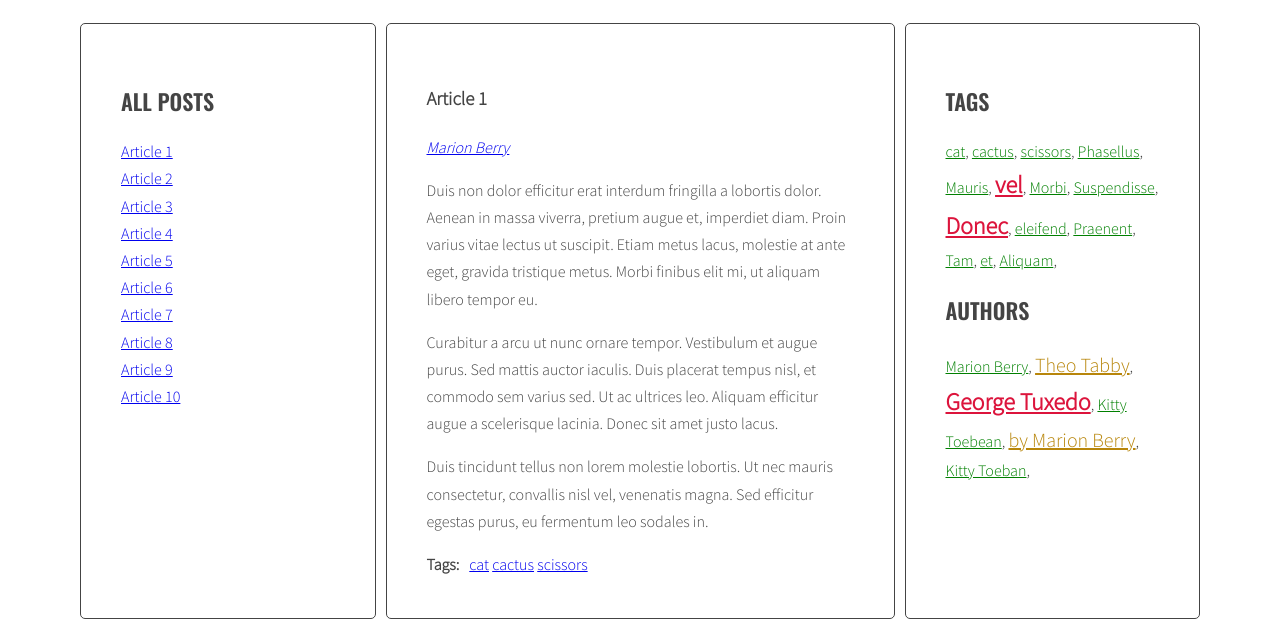
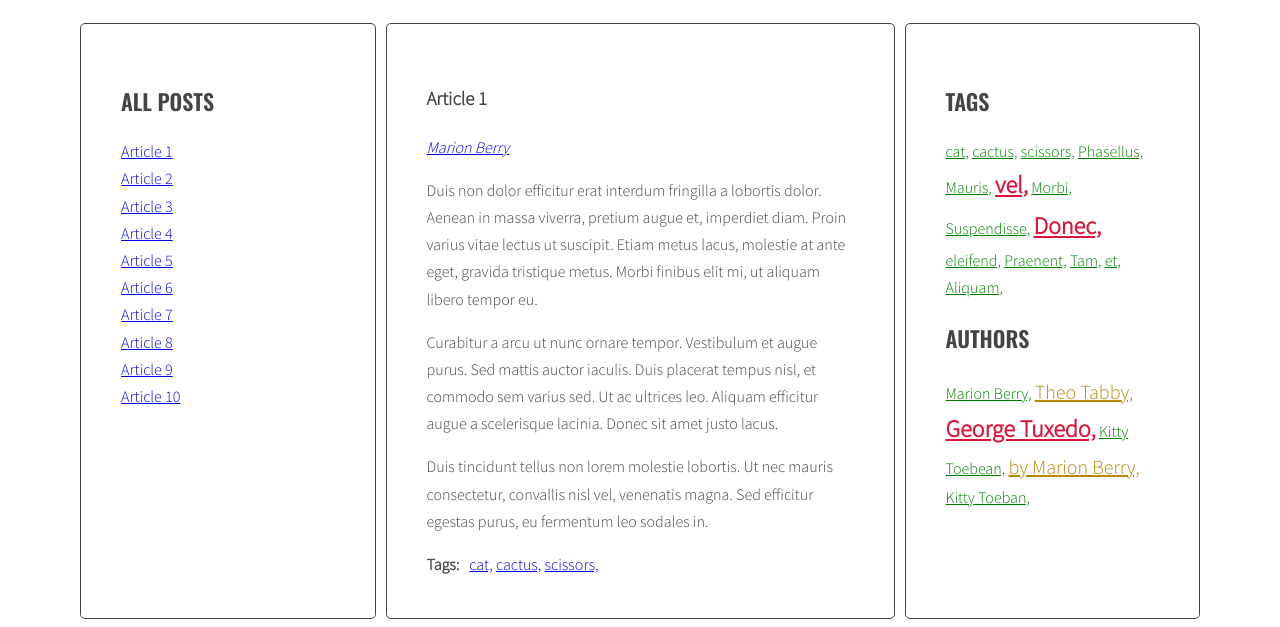
Before and after one commit to Keioon/javascript-blog, a website: page index.html in a window 1280 px wide. Shown: the part 220-847 px from the top of the page. Drawn offline with nearby package versions, Linux system fonts and the light colour scheme.

Commit message:
Adding Handlebars

```diff
--- a/index.html
+++ b/index.html
@@ -189,6 +189,26 @@
                 </main>
             </div>
         </div>
+        <script id="template-article-link" type="text/x-handlebars-template">
+          <li><a href="#{{ id }}"><span>{{ title }}</span></a></li>
+        </script>
+        <script id="template-tag-link" type="text/x-handlebars-template">
+          <li><a href="#tag-{{ id }}">{{ title }},</a></li>
+        </script>
+        <script id="template-author-link" type="text/x-handlebars-template">
+          <a href="#author-{{ id }}">{{ title }}</a>
+        </script>
+        <script id="template-tag-cloud-link" type="text/x-handlebars-template">
+          {{#each tags}}
+          <li><a href="#tag-{{ tag }}" class="{{className}}">{{ tag }},</a></li>
+          {{/each}}
+        </script>
+        <script id="template-author-cloud-link" type="text/x-handlebars-template">
+          {{#each authors}}
+          <li><a href="#author-{{ author }}" class="{{className}}">{{ author }},</a></li>
+          {{/each}}
+        </script>
+        <script src="https://cdnjs.cloudflare.com/ajax/libs/handlebars.js/4.1.0/handlebars.min.js"></script>
         <script src="js/script.js"></script>
     </body>
 </html>
--- a/js/script.js
+++ b/js/script.js
@@ -1,4 +1,12 @@
 'use strict';
+
+const templates = {
+  articleLink: Handlebars.compile(document.querySelector('#template-article-link').innerHTML),
+  tagLink: Handlebars.compile(document.querySelector('#template-tag-link').innerHTML),
+  authorLink: Handlebars.compile(document.querySelector('#template-author-link').innerHTML),
+  tagCloudLink: Handlebars.compile(document.querySelector('#template-tag-cloud-link').innerHTML),
+  authorCloudLink: Handlebars.compile(document.querySelector('#template-author-cloud-link').innerHTML),
+};
 
 function titleClickHandler(event){
   event.preventDefault();
@@ -55,7 +63,8 @@ function generateTitleLinks(customSelector = ''){
     const articleTitle = article.querySelector(optTitleSelector).innerHTML;
 
     /* get the title from the title element */
-    const linkHTML = '<li><a href="#' + articleId + '"><span>' + articleTitle + '</span></a></li>';
+    const linkHTMLData = {id: articleId, title: articleTitle};
+    const linkHTML = templates.articleLink(linkHTMLData);
 
     /* create HTML of the link */
     /*
@@ -117,7 +126,9 @@ function generateTags(){
     /* START LOOP: for each tag */
     for(let tag of articleTagsArray){
       /* generate HTML of the link */
-      const linkHTML = '<li><a href="#tag-' + tag + '">' + tag + '</a></li>' + ' ';
+      //const linkHTML = '<li><a href="#tag-' + tag + '">' + tag + ',</a></li> ';
+      const linkHTMLData = {id: tag, title: tag};
+      const linkHTML = templates.tagLink(linkHTMLData);
       /* add generated code to html variable */
       html = html + linkHTML;
       /* [NEW] check if this link is NOT already in allTags */
@@ -138,17 +149,22 @@ function generateTags(){
   const tagList = document.querySelector('.tags');
   const tagsParams = calculateTagsParams(allTags);
   /* [NEW] create variable for all links HTML code */
-  let allTagsHTML = '';
+  const allTagsData = {tags: []};
   /* [NEW] START LOOP: for each tag in allTags: */
   for(let tag in allTags){
     /* [NEW] generate code of a link and add it to allTagsHTML */
-    const tagLinkHTML = '<li><a class="' + calculateTagClass(allTags[tag], tagsParams) + '" href="#tag-' + tag + '">' + tag + '</a></li>, ';
-    allTagsHTML += tagLinkHTML;
+    const tagLinkHTML = '<li><a class="' + calculateTagClass(allTags[tag], tagsParams) + '" href="#tag-' + tag + '">' + tag + ',</a></li> ';
+    allTagsData.tags.push({
+      tag: tag,
+      count: allTags[tag],
+      className: calculateTagClass(allTags[tag], tagsParams)
+    });
     console.log('tagLinkHTML: ', tagLinkHTML);
     /* [NEW] END LOOP: for each tag in allTags: */
   }
   /* [NEW] add html from allTagsHTML to tagList */
-  tagList.innerHTML = allTagsHTML;
+  tagList.innerHTML = templates.tagCloudLink(allTagsData);
+  console.log('allTagsData: ', allTagsData);
   console.log('tagList: ', tagList);
 }
 
@@ -232,7 +248,8 @@ function generateAuthors(){
     let html = '';
     console.log('authorTag: ', authorTag);
     /* generate HTML of the link */
-    const linkHTML = '<a href="#author-' + authorTag + '">' + authorTag + '</a>';
+    const linkHTMLData = {id: authorTag, title: authorTag};
+    const linkHTML = templates.authorLink(linkHTMLData);
     console.log('linkHTML: ', linkHTML);
     /* add generated code to html variable */
     html = html + linkHTML;
@@ -253,15 +270,18 @@ function generateAuthors(){
   const authorsList = document.querySelector('.authors');
   const authorsParams = calculateAuthorsParams(allAuthors);
   console.log('authorsParams: ', authorsParams);
-  let allAuthorsHTML = '';
-  console.log('allAuthorsHTML ', allAuthorsHTML);
+  const allAuthorsData = {authors: []};
   for(let author in allAuthors){
-    const authorsLinkHTML = '<li><a class="' + calculateAuthorClass(allAuthors[author], authorsParams) + '" href="#tag-' + allAuthors[author] + '">' + author + '</a></li>, ';
+    const authorsLinkHTML = '<li><a class="' + calculateAuthorClass(allAuthors[author], authorsParams) + '" href="#author-' + author + '">' + author + ',</a></li> ';
     console.log('authorsLinkHTML : ', authorsLinkHTML);
-    allAuthorsHTML += authorsLinkHTML;
+    allAuthorsData.authors.push({
+      author: author,
+      count: allAuthors[author],
+      className: calculateAuthorClass(allAuthors[author], authorsParams)
+    });
   }
   /* [NEW] add html from allAuthors to authorsList */
-  authorsList.innerHTML = allAuthorsHTML;
+  authorsList.innerHTML = templates.authorCloudLink(allAuthorsData);
   console.log('authorsList: ', authorsList);
 }
 
```
Also changed, not shown: sass/style.scss (+9 -0 lines), .eslintrc.json, 1 other file.
